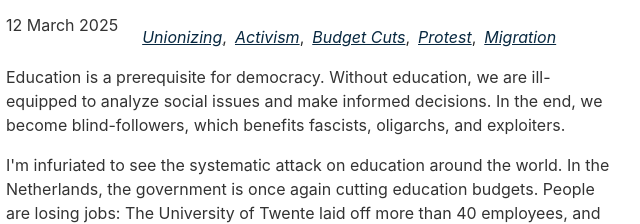
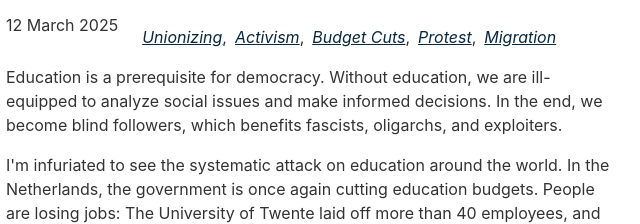
Before and after one commit to nsunami/nami-writes, an Eleventy site: page content/blog/2025-03-12/2025-03-12.md in a window 1280 px wide. Shown: the part 127-351 px from the top of the page, 330-970 px from the left. Built offline with nearby package versions, Linux system fonts and the light colour scheme; Eleventy itself is replaced by a stand-in of ours; files that its build step writes are made by us from their sources.

Commit message:
fix(2025-03-12): Fix typo in blind followers

```diff
--- a/content/blog/2025-03-12/2025-03-12.md
+++ b/content/blog/2025-03-12/2025-03-12.md
@@ -6,7 +6,7 @@ date: 2025-03-12
 tags: [unionizing, activism, budget cuts, protest, migration]
 ---
 
-Education is a prerequisite for democracy. Without education, we are ill-equipped to analyze social issues and make informed decisions. In the end, we become blind-followers, which benefits fascists, oligarchs, and exploiters.
+Education is a prerequisite for democracy. Without education, we are ill-equipped to analyze social issues and make informed decisions. In the end, we become blind followers, which benefits fascists, oligarchs, and exploiters.
 
 I'm infuriated to see the systematic attack on education around the world. In the Netherlands, the government is once again cutting education budgets. People are losing jobs: The University of Twente laid off more than 40 employees, and University College Roosevelt, 20 employees. And that's just the beginning, [NL Times reports](https://nltimes.nl/2025/02/17/dutch-universities-start-laying-workers-govt-budget-cuts-set).
 
```
